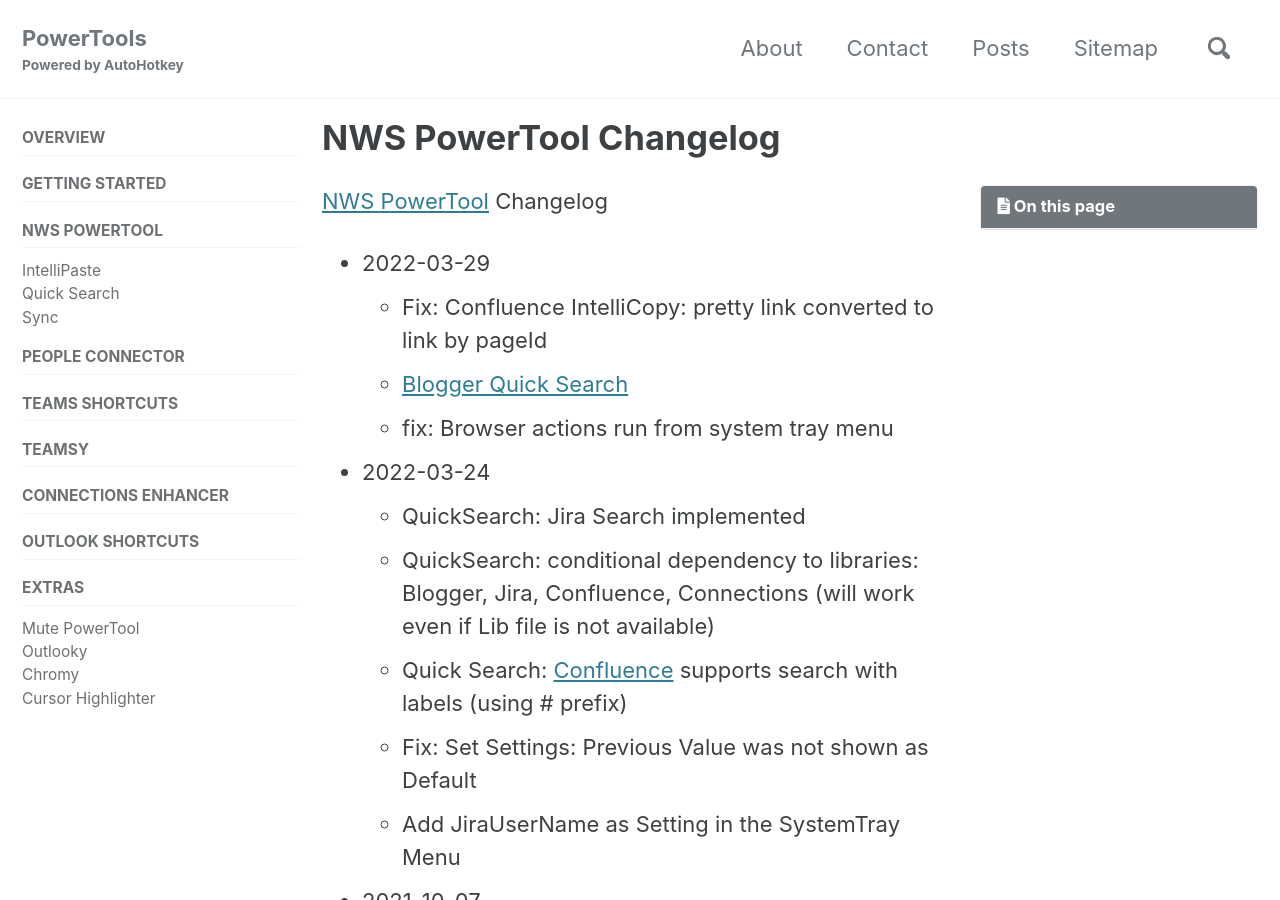
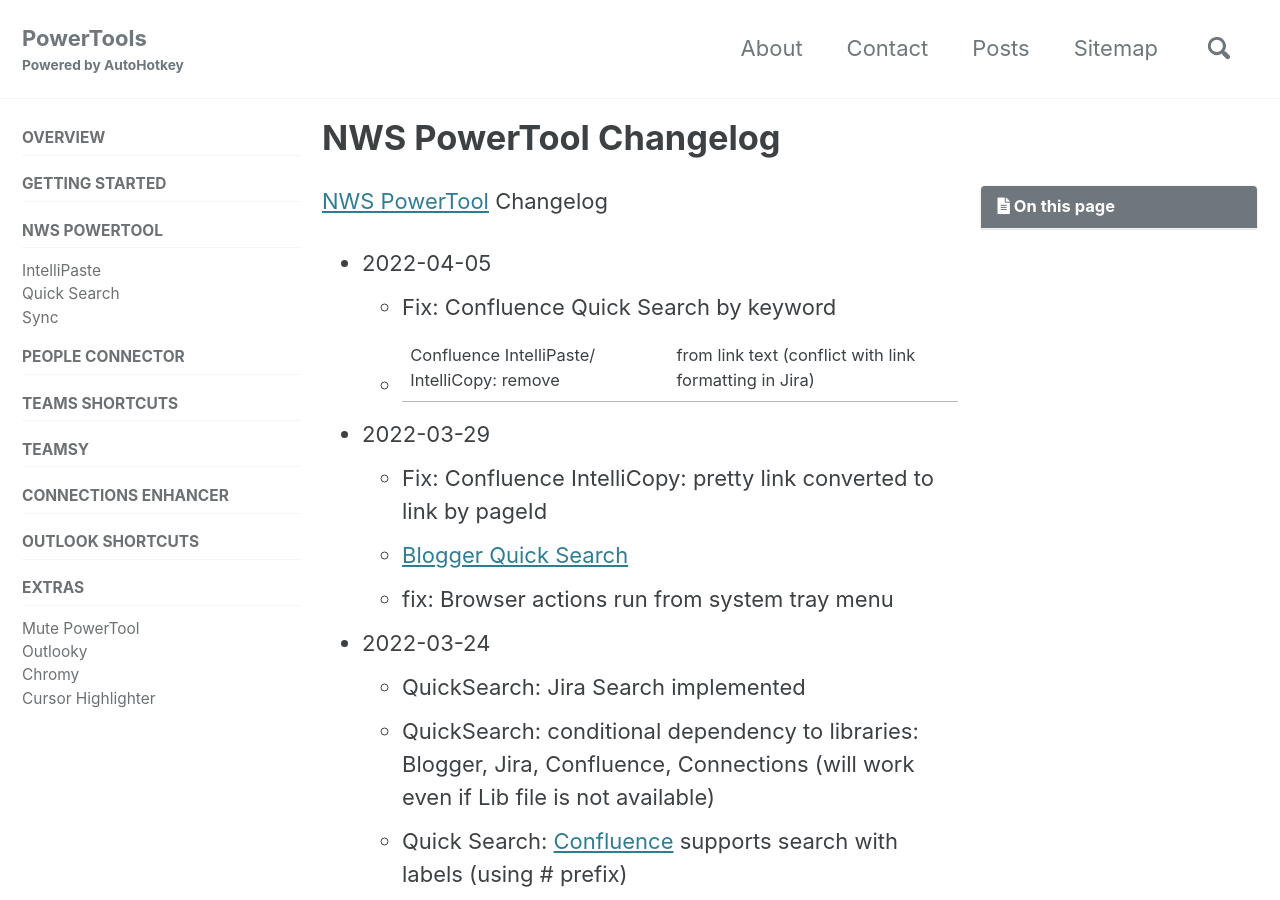
Before and after one commit to tdalon/ahk, a Jekyll site: the page built from docs/_pages/NWS-PowerTool-Changelog.md, in a window 1280 px wide and 900 px high. Built offline with Jekyll 4.4.1, drawn with Linux system fonts in a browser that asks for light colours; cached includes are drawn as plain includes; comment, search, counter and statistics services are not loaded.

Commit message:
fix Confluence Search

```diff
--- a/docs/_pages/NWS-PowerTool-Changelog.md
+++ b/docs/_pages/NWS-PowerTool-Changelog.md
@@ -5,6 +5,9 @@ excerpt: "Release notes for NWS PowerTool."
 ---
 
 [NWS PowerTool](NWS-PowerTool) Changelog
+* 2022-04-05
+  - Fix: Confluence Quick Search by keyword
+  - Confluence IntelliPaste/ IntelliCopy: remove | from link text (conflict with link formatting in Jira)
 * 2022-03-29
   - Fix: Confluence IntelliCopy: pretty link converted to link by pageId
   - [Blogger Quick Search](https://tdalon.blogspot.com/2021/02/blogger-combined-label-keyword-search.html)
```
Also changed, not shown: docs/_pages/NWS-PowerTool.md (+14 -1 lines), 2 other files.
